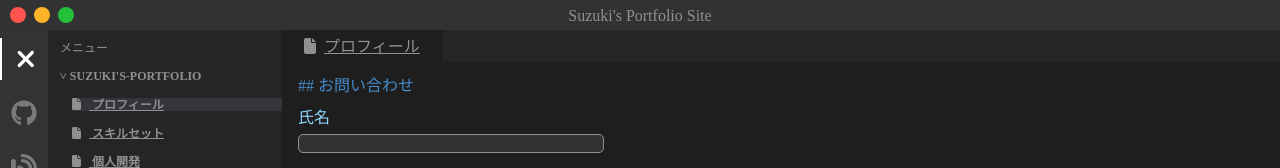
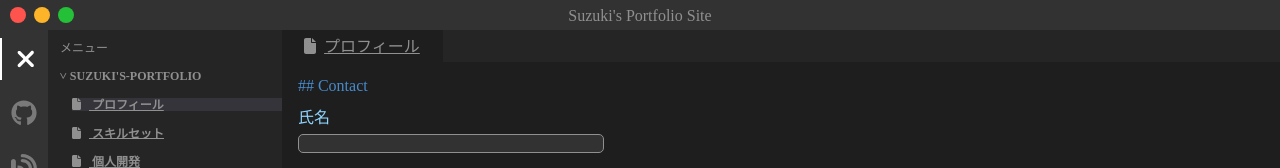
Before and after one commit to suzuki1108/my-portfolio, a Vue app: page /contact in a window 1280 px wide. Shown: the top 168 px of the page. Built offline with nearby package versions, Linux system fonts and the light colour scheme.

Commit message:
お問い合わせページ文言修正

```diff
--- a/src/views/Contact.vue
+++ b/src/views/Contact.vue
@@ -11,7 +11,7 @@
     data-last-entry="4"
     data-is-first-page="true"
   >
-    <h2>## お問い合わせ</h2>
+    <h2>## Contact</h2>
     <span v-if="validateResult !== ''" class="error">{{ validateResult }}</span>
     <div class="form-wrapper">
       <div class="form__item">
```
